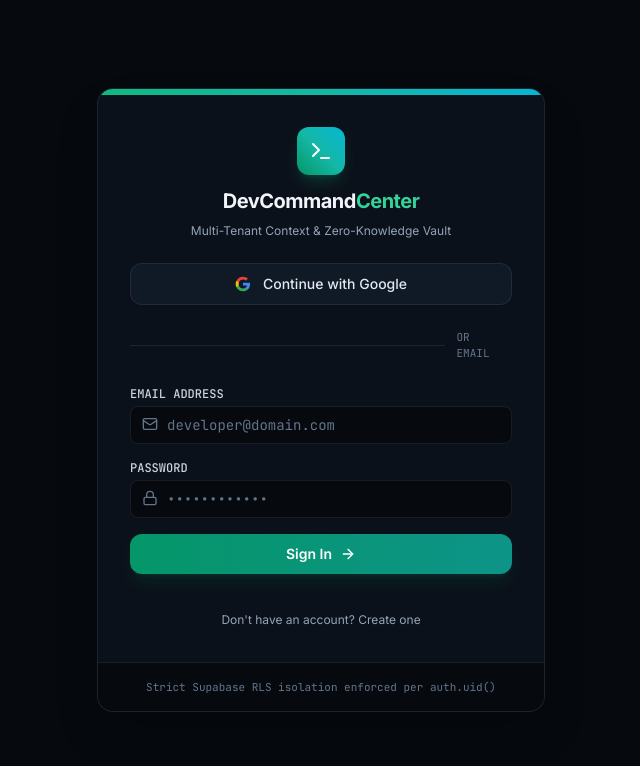
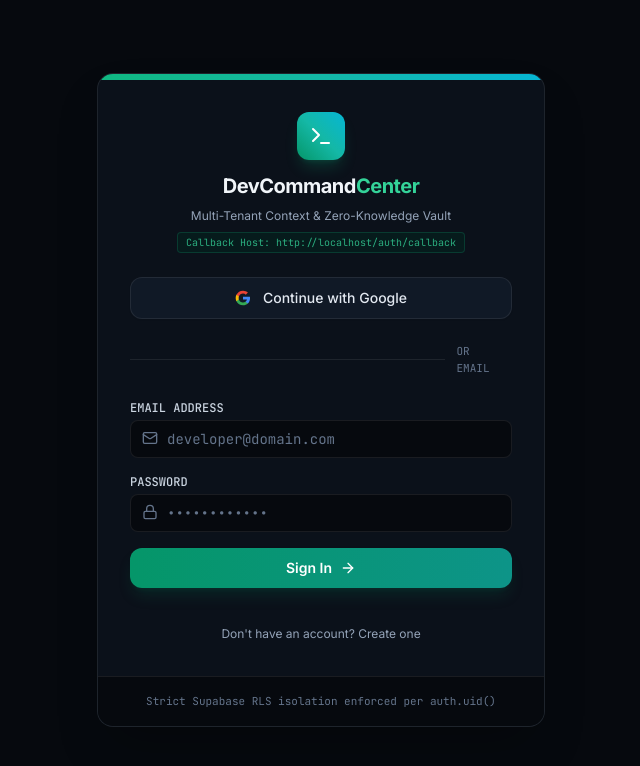
Before and after one commit to kishankansara/dev-command-center, a Next.js app in the folder apps/web/: page /login in a window 1280 px wide. Shown: the top 766 px of the page, without its empty margins (319-959 px from the left). Built offline with nearby package versions, Linux system fonts and the light colour scheme; no server answers.

Commit message:
chore(debug): display client callback host on login page

```diff
--- a/apps/web/src/app/auth/callback/route.ts
+++ b/apps/web/src/app/auth/callback/route.ts
@@ -15,11 +15,15 @@
   const cleanHost = host.startsWith('0.0.0.0') ? host.replace('0.0.0.0', 'localhost') : host;
   const baseOrigin = `${proto}://${cleanHost}`;
 
+  console.log(`[auth/callback] Incoming request. URL: ${request.url}, host: ${host}, cleanHost: ${cleanHost}, baseOrigin: ${baseOrigin}, hasCode: ${Boolean(code)}`);
+
   if (code) {
     const { error } = await supabase.auth.exchangeCodeForSession(code);
     if (!error) {
+      console.log(`[auth/callback] Code exchange successful. Redirecting to ${baseOrigin}${next}`);
       return NextResponse.redirect(`${baseOrigin}${next}`);
     }
+    console.error(`[auth/callback] exchangeCodeForSession failed:`, error);
   }
 
   // Return user to login page with error param
--- a/apps/web/src/app/login/page.tsx
+++ b/apps/web/src/app/login/page.tsx
@@ -16,6 +16,13 @@
   const [email, setEmail] = useState('');
   const [password, setPassword] = useState('');
   const [isSubmitting, setIsSubmitting] = useState(false);
+  const [clientOrigin, setClientOrigin] = useState('');
+
+  React.useEffect(() => {
+    if (typeof window !== 'undefined') {
+      setClientOrigin(window.location.origin);
+    }
+  }, []);
 
   // If already logged in or if tokens exist in URL hash fragment, redirect to dashboard
   React.useEffect(() => {
@@ -114,6 +121,11 @@
             <p className="text-xs text-slate-400">
               Multi-Tenant Context & Zero-Knowledge Vault
             </p>
+            {clientOrigin && (
+              <p className="text-[10px] font-mono text-emerald-400/80 bg-emerald-950/40 px-2 py-0.5 rounded border border-emerald-500/20">
+                Callback Host: {clientOrigin}/auth/callback
+              </p>
+            )}
           </div>
 
           {!isSupabaseConfigured && (
```
